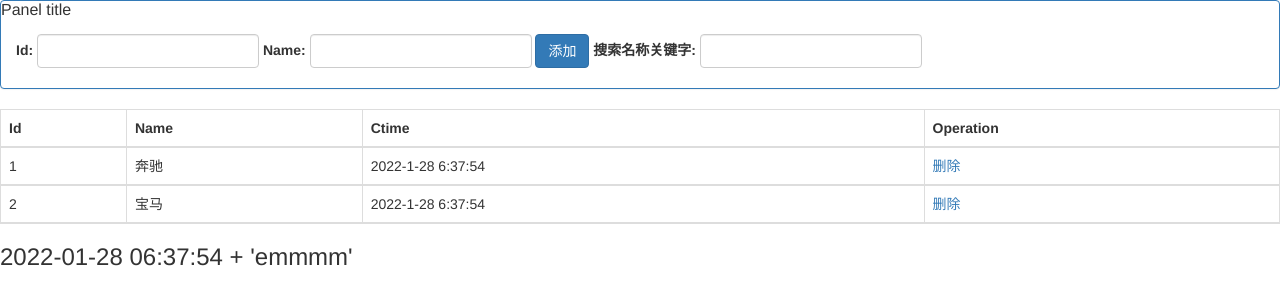
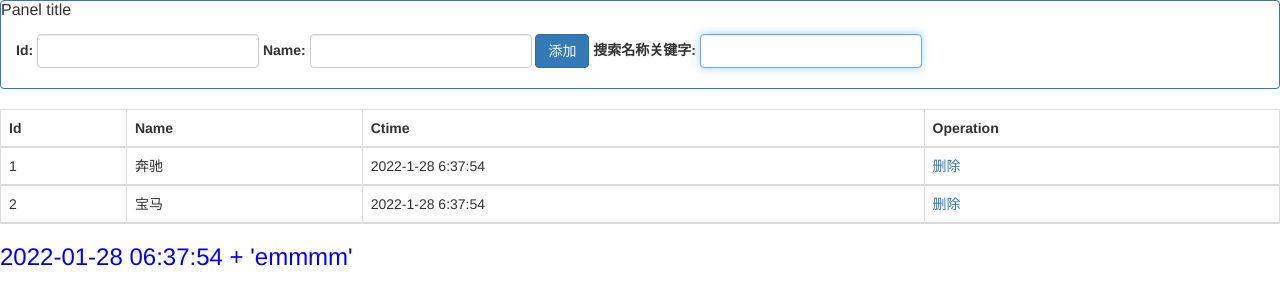
Before and after one commit to emmmwangxiaowang/vue_learning, a plain HTML site: page code/16.品牌列表案例.html in a window 1280 px wide. Drawn offline with nearby package versions, Linux system fonts and the light colour scheme.

Commit message:
自定义指令

```diff
--- a/code/16.品牌列表案例.html
+++ b/code/16.品牌列表案例.html
@@ -35,7 +35,8 @@
                 <label for="">
                     搜索名称关键字:
                     <!-- 注意: vue 中所有的指令,在调用的时候,都以 v- 开头 -->
-                    <input type="text" class="form-control" v-model="keywords" id="search" v-focus>
+                    <!--                                                                                    这里为啥要加' '? 因为不加' ' 的话 blue会被当成变量,从data中去找 -->
+                    <input type="text" class="form-control" v-model="keywords" id="search" v-focus v-color="'pink'">
                 </label>
             </div>
         </div>
@@ -67,7 +68,7 @@
     </div>
 
     <div id="app2">
-        <h3>{{date |dateFormat}}</h3>
+        <h3 v-color="'blue'" v-fontweight="100">{{date |dateFormat}}</h3>
 
     </div>
     <script src="https://cdn.jsdelivr.net/npm/vue/dist/vue.js"></script>
@@ -101,6 +102,42 @@
 
         // 自定义全局按键修饰符
         Vue.config.keyCodes.f2 = 113
+
+        // 使用Vue.directive() 定义全局的指令
+        // 其中: 参数1 : 指令的名称,注意,在定义的时候, 指令的名称前面,不需要加 v- 前缀,
+        // 在 调用的时候,必须在指令名称前加上 v- 前缀进行强调
+        // 参数2 : 是一个对象, 这个对象身上,有一些指令相关的函数, 这些函数可以在特定的阶段,执行相关的操作.
+        Vue.directive('focus', {
+            bind: function(el) { //每当指令绑定到元素上的时候, 会立即执行这个bind含糊, 值执行一次
+                // 注意: 在每个函数中, 第一个参数, 永远是el , 表示被绑定了指令的那个元素, 这个el 参数, 是一个原生的 JS对象
+                // 在元素 刚绑定了指令的时候, 还没有 插入到 Dom中去, 这时候, 调用focus方法没有作用.
+                // 因为, 一个元素, 只有插入DOM之后,才能获取焦点
+                // el.focus()
+            },
+            inserted: function(el) {
+                // inserted 表示元素插入到DOM中的时候,会执行inserted函数
+                // 和JS行为有关的操作, 最好在 inserted 中去执行, 防止 JS行为不生效
+                el.focus()
+            },
+            updated: function(el) {
+                // 当Vnode更新的时候, 会执行updated, 可能会触发多次
+            }
+        })
+
+        // 自定义一个设置字体颜色的指令
+        Vue.directive('color', {
+            // 样式,只要通过指令绑定给了元素,不管这个元素有没有插入到页面中去,这个全速肯定有了一个内敛的  压根是
+            // 将来元素肯定会显示到页面中, 这时候,浏览器的渲染引擎必然会解析样式, 应用给这个元素
+            bind: function(el, binding) {
+                el.style.color = 'red'
+                    // 和样式相关的操一般都可以在bind执行作
+
+                console.log(binding.name) // clor
+                console.log(binding.value) // blue
+                console.log(binding.expression) // 'blue'
+                el.style.color = binding.value
+            }
+        })
 
         var app = new Vue({
             el: "#app",
@@ -186,11 +223,7 @@
             }
         });
 
-        // 使用Vue.directive() 定义全局的指令
-        // 其中: 参数1 : 指令的名臣,注意,在定义的时候, 指令的名称前面,不需要加 v- 前缀,
-        // 在 调用的时候,必须在指令名称前加上 v- 前缀进行强调
-        // 参数2 : 是一个对象, 这个对象身上,有一些指令相关的函数, 这些函数可以在特定的阶段,执行相关的操作.
-        Vue.directive('focus', {})
+
 
         // 自己定义一个私有的过滤器
         var vm2 = new Vue({
@@ -226,6 +259,14 @@
                     }
                 }
 
+            },
+            directives: {
+                // 自定义私有指令
+                'fontweight': {
+                    bind: function(el, binding) {
+                        el.style.fontWeight = binding.value
+                    }
+                }
             }
         })
 
```
